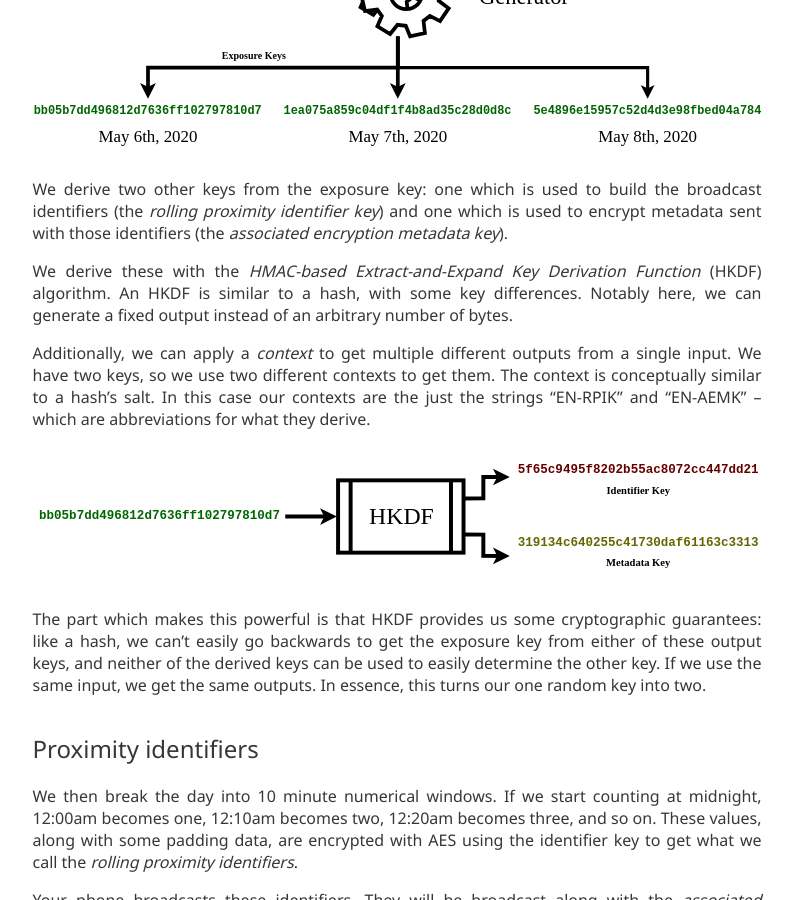
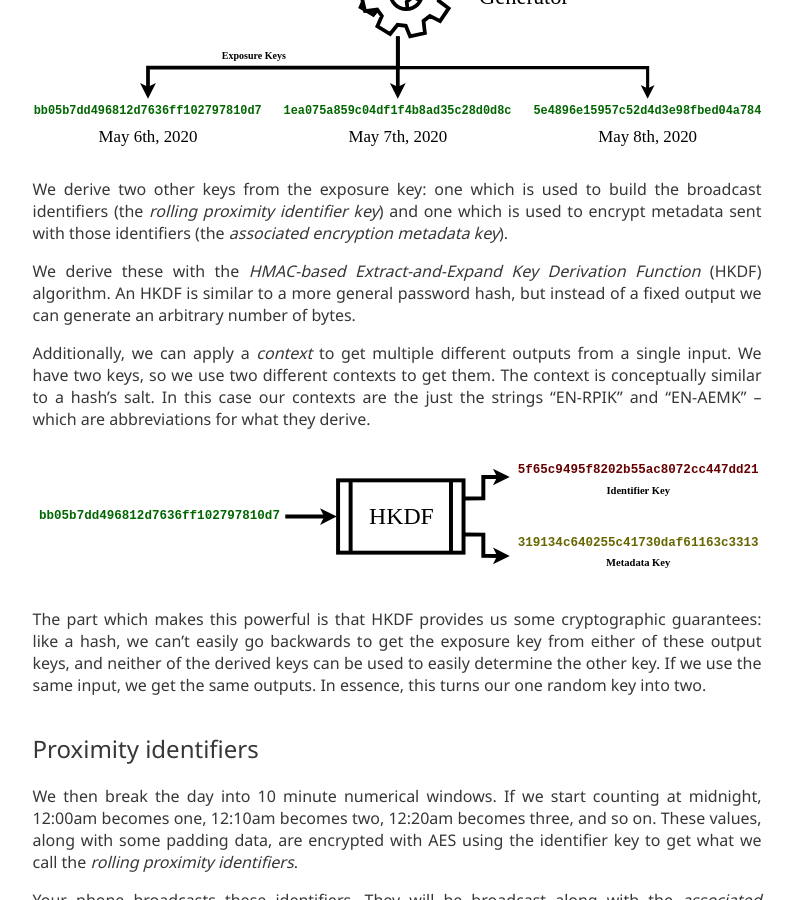
Before and after one commit to chrisfosterelli/chrisfosterelli.github.io, a Jekyll site: the page built from _posts/2020-05-25-how-contact-tracing-retains-cryptographic-privacy.md, in a window 1280 px wide and 900 px high, scrolled down 802 px. Shown: the whole window, without its empty margins (243-1038 px from the left). Built offline with Jekyll 4.4.1, drawn with Linux system fonts in a browser that asks for light colours.

Commit message:
Update post

```diff
--- a/_posts/2020-05-25-how-contact-tracing-retains-cryptographic-privacy.md
+++ b/_posts/2020-05-25-how-contact-tracing-retains-cryptographic-privacy.md
@@ -46,9 +46,8 @@ used to encrypt metadata sent with those identifiers (the *associated
 encryption metadata key*).
 
 We derive these with the *HMAC-based Extract-and-Expand Key Derivation
-Function* (HKDF) algorithm. An HKDF is similar to a hash, with some key
-differences. Notably here, we can generate a fixed output instead of an arbitrary
-number of bytes.
+Function* (HKDF) algorithm. An HKDF is similar to a more general password hash,
+but instead of a fixed output we can generate an arbitrary number of bytes.
 
 Additionally, we can apply a *context* to get multiple different outputs from a
 single input. We have two keys, so we use two different contexts to get them.
```
